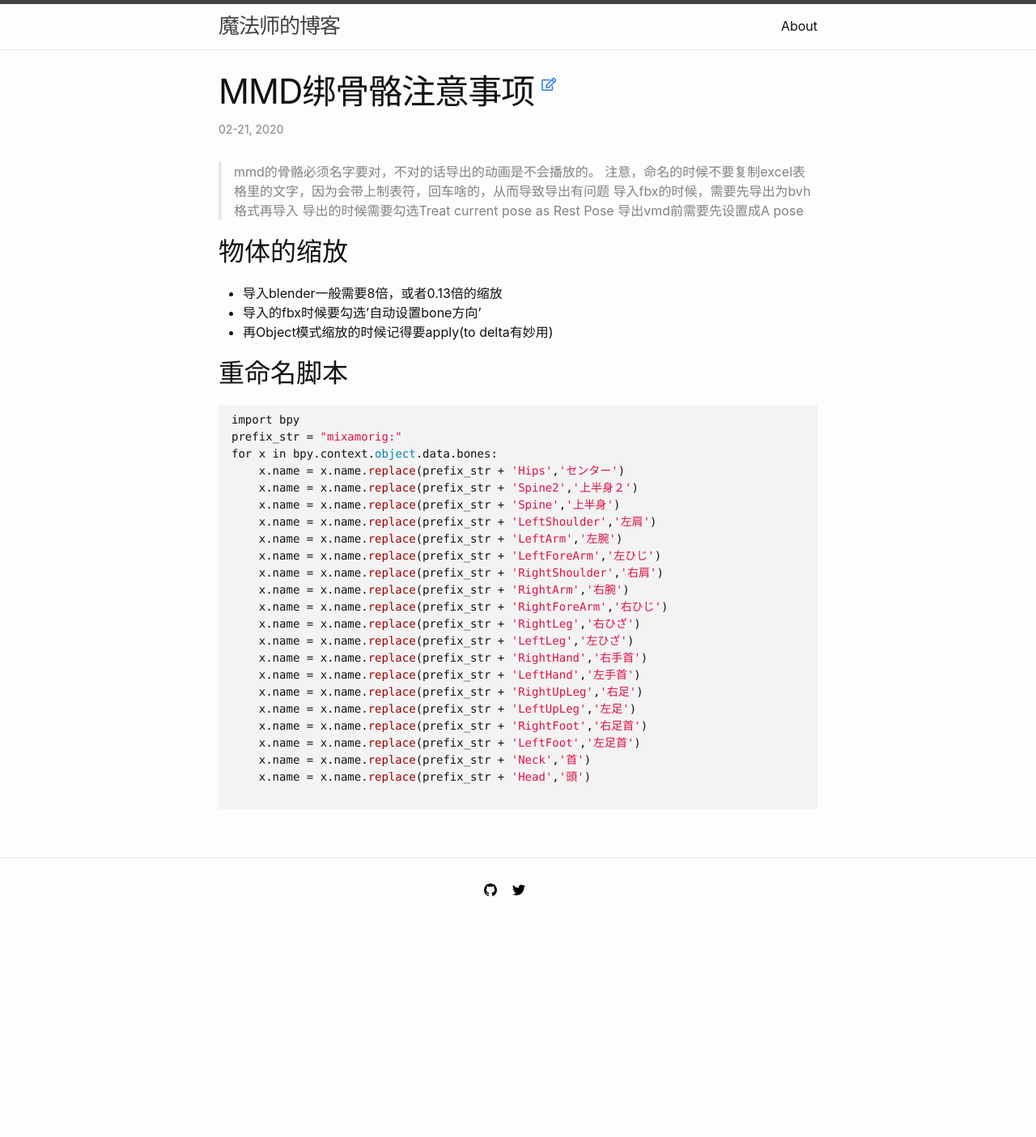
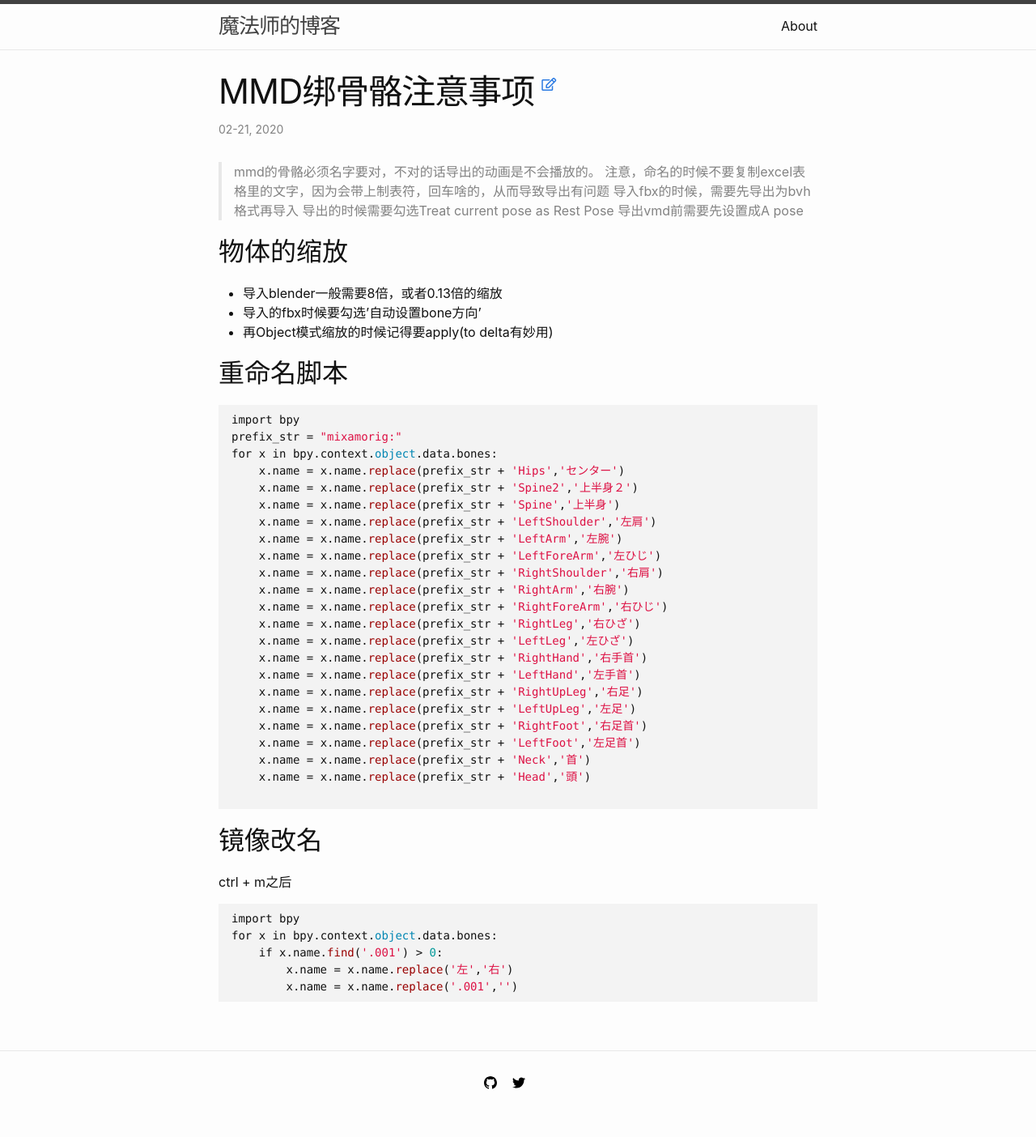
Before and after one commit to zane133/zane133.github.io, a Jekyll site: the page built from _posts/2020-02-21-mmd-bone.md, in a window 1280 px wide. Shown: the whole page at 81% size. Built offline with Jekyll 4.4.1, drawn with Linux system fonts in a browser that asks for light colours; nearby versions of some CDN libraries; before the commit the page ends 1166 px from its top, so only the background shows below that.

Commit message:
Update 2020-02-21-mmd-bone.md

````diff
--- a/_posts/2020-02-21-mmd-bone.md
+++ b/_posts/2020-02-21-mmd-bone.md
@@ -42,3 +42,15 @@ for x in bpy.context.object.data.bones:
     x.name = x.name.replace(prefix_str + 'Head','頭')
 
 ```
+
+## 镜像改名
+
+ctrl + m之后
+
+```python
+import bpy
+for x in bpy.context.object.data.bones:
+    if x.name.find('.001') > 0:
+        x.name = x.name.replace('左','右')
+        x.name = x.name.replace('.001','')
+```
````
